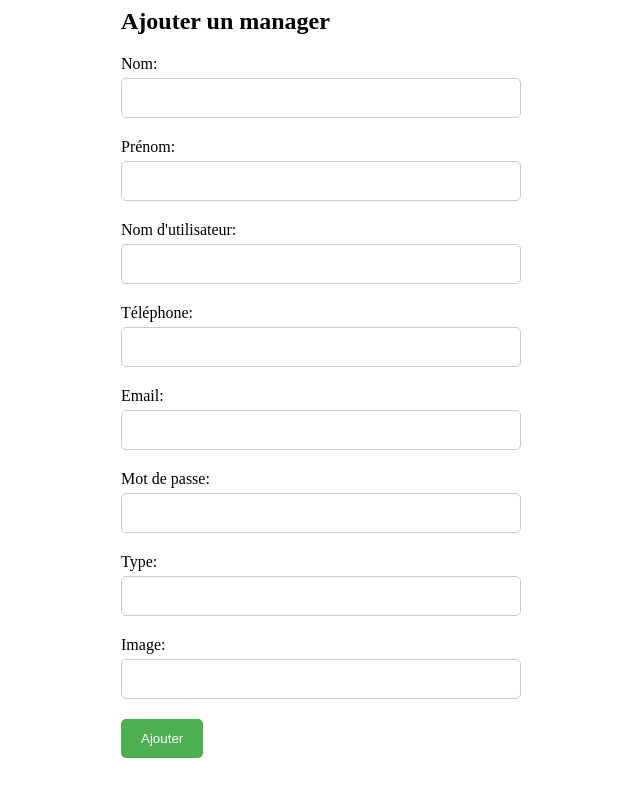
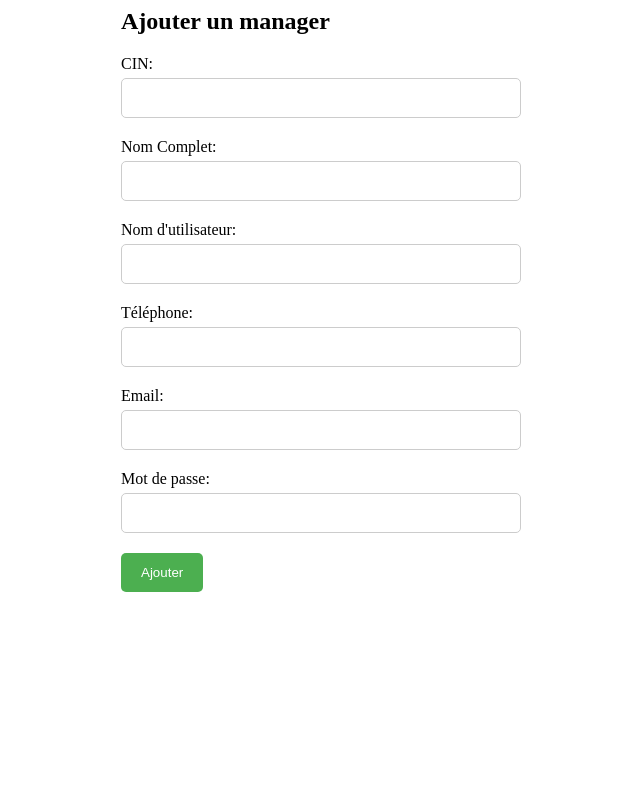
Before and after one commit to gir-yay/BDD, a Django app: page /ajouter-manager/ in a window 1280 px wide. Shown: the whole page, without its empty margins (319-959 px from the left). Run offline with Django 4.2, Linux system fonts and the light colour scheme.

Commit message:
Update ajouter_manager.html

```diff
--- a/DB_project/templates/ajouter_manager.html
+++ b/DB_project/templates/ajouter_manager.html
@@ -1,44 +1,41 @@
-
 {% load static %}
 
-<link rel="stylesheet" type="text/css" href="{% static 'css/ajouter_manager.css' %}">
+<link
+	rel="stylesheet"
+	type="text/css"
+	href="{% static 'css/ajouter_manager.css' %}"
+/>
 
 <div class="form-container">
 	<h2>Ajouter un manager</h2>
 	<form method="post">
 		{% csrf_token %}
 		<div class="form-group">
-            <label for="name">Nom:</label>
-            <input type="text" id="name" name="name" required>
+			<label for="cin">CIN:</label>
+			<input type="text" id="cin" name="cin" />
 		</div>
 		<div class="form-group">
-            <label for="lastname">Prénom:</label>
-            <input type="text" id="lastname" name="lastname" required>
+			<label for="name">Nom Complet:</label>
+			<input type="text" id="name" name="name" required />
 		</div>
+
 		<div class="form-group">
 			<label for="username">Nom d'utilisateur:</label>
-            <input type="text" id="username" name="username" required>
+			<input type="text" id="username" name="username" required />
 		</div>
 		<div class="form-group">
 			<label for="phone">Téléphone:</label>
-            <input type="text" id="phone" name="phone" required>
+			<input type="text" id="phone" name="phone" required />
 		</div>
 		<div class="form-group">
 			<label for="email">Email:</label>
-            <input type="email" id="email" name="email" required>
+			<input type="email" id="email" name="email" required />
 		</div>
 		<div class="form-group">
 			<label for="password">Mot de passe:</label>
-            <input type="password" id="password" name="password" required>
+			<input type="password" id="password" name="password" required />
 		</div>
-        <div class="form-group">
-            <label for="type">Type:</label>
-            <input type="text" id="type" name="type" required>
-        </div>
-        <div class="form-group">
-            <label for="image">Image:</label>
-            <input type="text" id="image" name="image">
-        </div>
+
 		<button type="submit" class="btn">Ajouter</button>
 	</form>
 </div>
```
Lines whose indentation alone changed are shown as unchanged.
